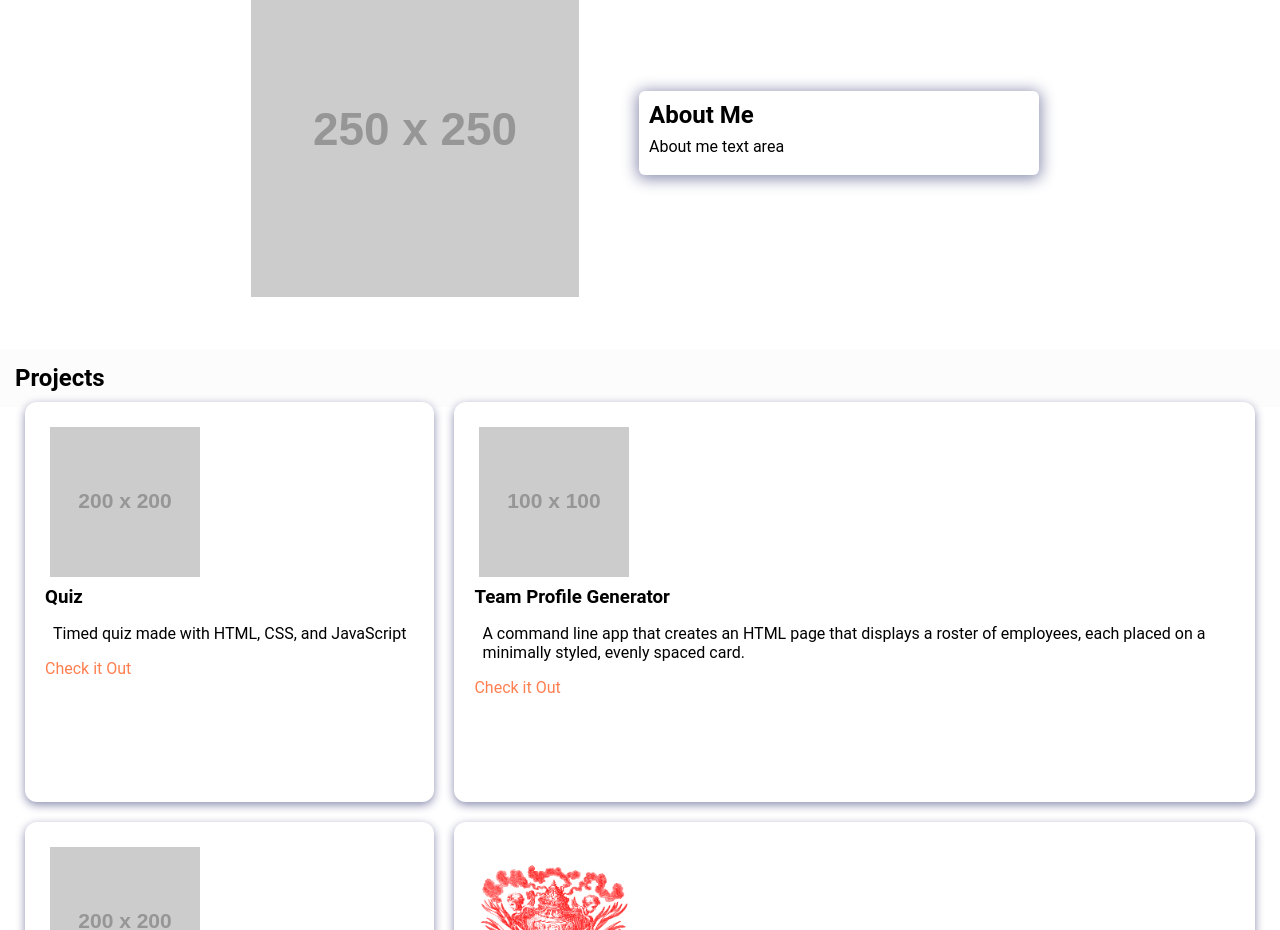
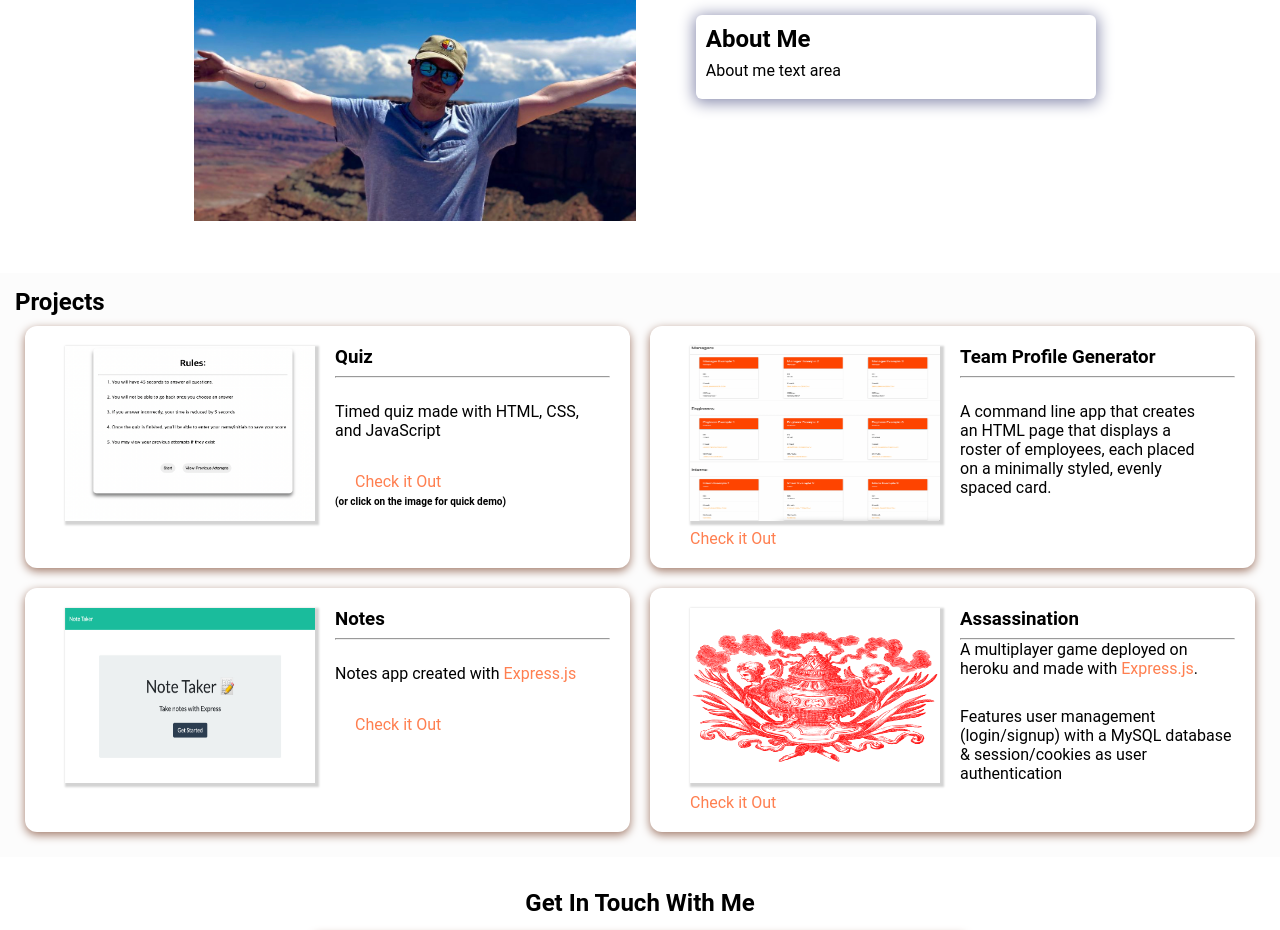
Before and after one commit to jeremy0anderson/Portfolio, a plain HTML site: page index.html in a window 1280 px wide. Shown: the part 127-1057 px from the top of the page. Drawn offline with Linux system fonts and the light colour scheme; placeholder pictures from the web are drawn by us.

Commit message:
updated images

```diff
--- a/index.html
+++ b/index.html
@@ -6,6 +6,7 @@
     <link rel="stylesheet" href="/public/assets/css/layout.css"/>
 </head>
 <body>
+<section class="nav-container">
     <nav style="background: url('/public/assets/images/navbar-background.jpg')">
         <h1 style="background: transparent;">Jeremy Anderson</h1>
         <ul class="navigation" style="background: transparent">
@@ -18,8 +19,10 @@
             <i class="bars" name="menu-outline">i</i>
         </button>
     </nav>
-<section class="hero" id="about">
-    <img src="https://via.placeholder.com/250x250" alt="jane-doe" loading="lazy" class="hero-img"/>
+</section>
+<div class="sections-container">
+    <section class="hero" id="about" >
+        <img src="./public/assets/images/pf.jpeg" alt="jane-doe" loading="lazy" class="hero-img"/>
         <div class="bio animate__animated animate__shakeX">
             <h2 class="bio-title">About Me</h2>
             <p class="bio-text">
@@ -31,38 +34,47 @@
         <h2 class="projects-title">Projects</h2>
         <div class="projects-container">
             <div class="project-container project-card">
-            <img src="https://via.placeholder.com/200" alt="expense-tracker" loading="lazy" class="project-pic"/>
+                <input type="image" src="./public/assets/images/js-quiz.png" alt="expense-tracker" class="project-pic" id="quiz-demo-open"/>
                 <h3 class="project-title">Quiz</h3>
+                <hr>
                 <p class="project-details">
                     Timed quiz made with HTML, CSS, and JavaScript
                 </p>
-            <a href="https://" target="_blank" class="project-link">Check it Out</a>
+                <a href="https://" target="_blank" class="project-link checkout">Check it Out</a>
+                <h3 style="font-size:x-small; margin-top: 5px;" class="checkout">(or click on the image for quick demo)</h3>
             </div>
+            <dialog class="demo-dialog" id="quiz-demo">
+                <input type="image" src="./public/assets/images/pngfind.com-christian-cross-png-2532502.png" style="width: 10px; height: 10px;" alt="dmo" id="close-demo"/>
+                <img src="./public/assets/images/js-quiz.gif" alt="quiz-demo" id="quiz-gif"/>
+            </dialog>
             <div class="project-container project-card">
-            <img src="https://via.placeholder.com/100" alt="netflic-clone"loading="lazy" class="project-pic"/>
+                <img src="./public/assets/images/team-genereator.png" alt="netflic-clone"loading="lazy" class="project-pic"/>
                 <h3 class="project-title">Team Profile Generator</h3>
+                <hr>
                 <p class="project-details">
                     A command line app that creates an HTML page that displays a roster of employees, each placed on a minimally styled, evenly spaced card.
                 </p>
-            <a href="#" target="_blank" class="project-link">Check it Out</a>
+                <a href="#" target="_blank" class="project-link checkout">Check it Out</a>
             </div>
             <div class="project-container project-card">
-            <img src="https://via.placeholder.com/200" alt="greeny-earth" loading="lazy" class="project-pic"/>
+                <img src="./public/assets/images/notes.png" alt="greeny-earth" loading="lazy" class="project-pic"/>
                 <h3 class="project-title">Notes </h3>
+                <hr>
                 <p class="project-details">
-               Notes app created with <a href="https://express.js">Express.js</a>
+                   Notes app created with <a href="https://expressjs.com">Express.js</a>
                 </p>
-            <a href="#" target="_blank" class="project-link">Check it Out</a>
+                <a href="#" target="_blank" class="project-link checkout">Check it Out</a>
             </div>
             <div class="project-container project-card">
                 <img src="./public/assets/images/img.png" alt="netflic-clone"loading="lazy" class="project-pic"/>
                 <h3 class="project-title">Assassination</h3>
+                <hr>
                 <ul class="project-details details-list">
-                <li>A multiplayer game deployed on heroku and made with express.</li>
+                    <li>A multiplayer game deployed on heroku and made with <a href="https://expressjs.com">Express.js</a>.</li>
                     <br>
                     <li>Features user management (login/signup) with a MySQL database & session/cookies as user authentication</li>
                 </ul>
-            <a href="https://assassination-multiplayer.herokuapp.com/" target="_blank" class="project-link">Check it Out</a>
+                <a href="https://assassination-multiplayer.herokuapp.com/" target="_blank" class="project-link checkout">Check it Out</a>
             </div>
         </div>
     </section>
@@ -72,6 +84,7 @@
             <img alt="github-link" class="github-link" role="link" src="/public/assets/images/GitHub-Mark.svg" style="height: 64px; width: 64px;" onclick="window.location.replace('https://github.com/jeremy0anderson')"/>
         </div>
     </section>
+</div>
 </body>
-<script src="public/assets/js/index.js"></script>
+<script src="./public/assets/js/index.js"></script>
 </html>
--- a/public/assets/css/layout.css
+++ b/public/assets/css/layout.css
@@ -24,6 +24,13 @@ html {
     padding: 0;
     box-sizing: border-box;
 }
+
+.sections-container{
+    display: grid;
+    grid-template: auto auto auto / auto;
+    justify-content: center;
+}
+
 
 ul {
     list-style-type: none;
@@ -54,7 +61,26 @@ nav {
     padding: 1.5rem 3.5rem;
     box-shadow: 0 3px 5px rgba(0, 0, 0, 0.1);
 }
+.is-active{
 
+}
+#close-demo{
+    display: flex;
+    float: right;
+}
+#quiz-demo{
+    padding: 10px;
+    margin-inline: 20px;
+}
+#quiz-gif{
+    width: 370px;
+    height: 200px;
+    margin: 10px;
+}
+nav {
+    position: fixed;
+    width: 100%;
+}
 nav h1 {
     color: var(--primary-color);
 }
@@ -77,10 +103,15 @@ nav ul li {
     font-weight: var(--bold-font);
 }
 /* end nav */
-a{
+.project-card a{
     color: coral;
 }
-a:visited{
+.checkout{
+    margin: 10px 20px;
+}
+
+
+.project-link:visited{
     color: orangered;
 }
 .burger-menu {
@@ -102,9 +133,10 @@ a:visited{
 }
 .hero img {
     height: 20.5rem;
-    width: 20.5rem;
+    width: auto;
     margin: 20px
 }
+
 
 .bio {
     width: 25rem;
@@ -133,21 +165,23 @@ a:visited{
 }
 
 .project-pic {
-    width: 150px;
-    height: 150px;
-    margin: 5px;
+    float: left;
+    width: 250px;
+    height: 175px;
+    margin: 0 20px;
+    box-shadow: 2px 2px 2px 2px lightgrey;
+    text-wrap: normal;
 }
 
 .projects-container {
     display: grid;
-    grid-template: auto auto / auto auto;
-    float: left;
-    align-items: center;
+    grid-template: auto auto  / 50% 50%;
     justify-content: space-evenly;
 }
 
+
 .project-container p {
-    padding: 0.5rem;
+    padding: 1.5rem;
 }
 
 .project-title {
@@ -168,10 +202,10 @@ a:visited{
 .project-card {
     background-color: #fff;
     border-radius: 12px;
-    box-shadow: 0 3px 10px var(--primary-shadow);
+    box-shadow: 0 3px 10px var(--secondary-shadow);
     padding: 20px;
     margin: 10px;
-    height: 400px;
+    height: auto;
     overflow: auto;
     text-overflow: fade;
     position: sticky;
@@ -179,6 +213,7 @@ a:visited{
 /* contact section */
 .contact {
     margin-top: 2rem;
+    margin-bottom: 2rem;
 }
 
 .contact h2 {
--- a/public/assets/js/index.js
+++ b/public/assets/js/index.js
@@ -0,0 +1,21 @@
+let quizDemoImg = document.querySelector('#quiz-demo-open');
+let quizDemoGif = document.querySelector('#quiz-gif');
+let quizDemoDialog = document.querySelector('#quiz-demo');
+let closeDemoDialog = document.querySelector('#close-demo');
+document.addEventListener('click', (e)=>{
+      switch(e.target){
+            case quizDemoImg:
+                  quizDemoDialog.open = true;
+                  break;
+            case closeDemoDialog:
+                  if (quizDemoDialog.open){
+                        quizDemoDialog.open = false;
+                  }
+                  break;
+            case quizDemoGif:
+                  if (quizDemoDialog.open){
+                        quizDemoDialog.open = false;
+                  }
+                  break;
+      }
+})
```
Also changed, not shown: public/assets/images/Untitled.jpg (added), public/assets/images/close-button-icon-x-button-symbol-delete-vector-23841641.jpeg (added), public/assets/images/js-quiz.gif (added), public/assets/images/js-quiz.png (added), public/assets/images/notes.png (added), public/assets/images/pf.jpeg (added), public/assets/images/pngfind.com-christian-cross-png-2532502.png (added), public/assets/images/team-genereator.png (added). Lines whose indentation alone changed are shown as unchanged.
